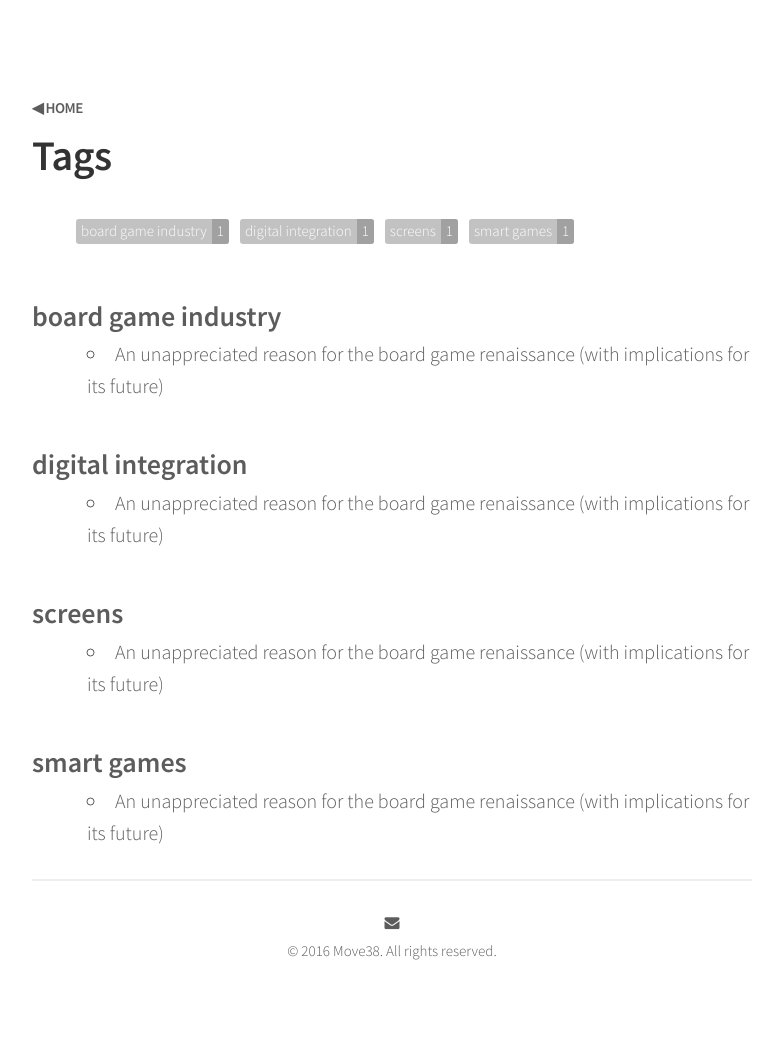
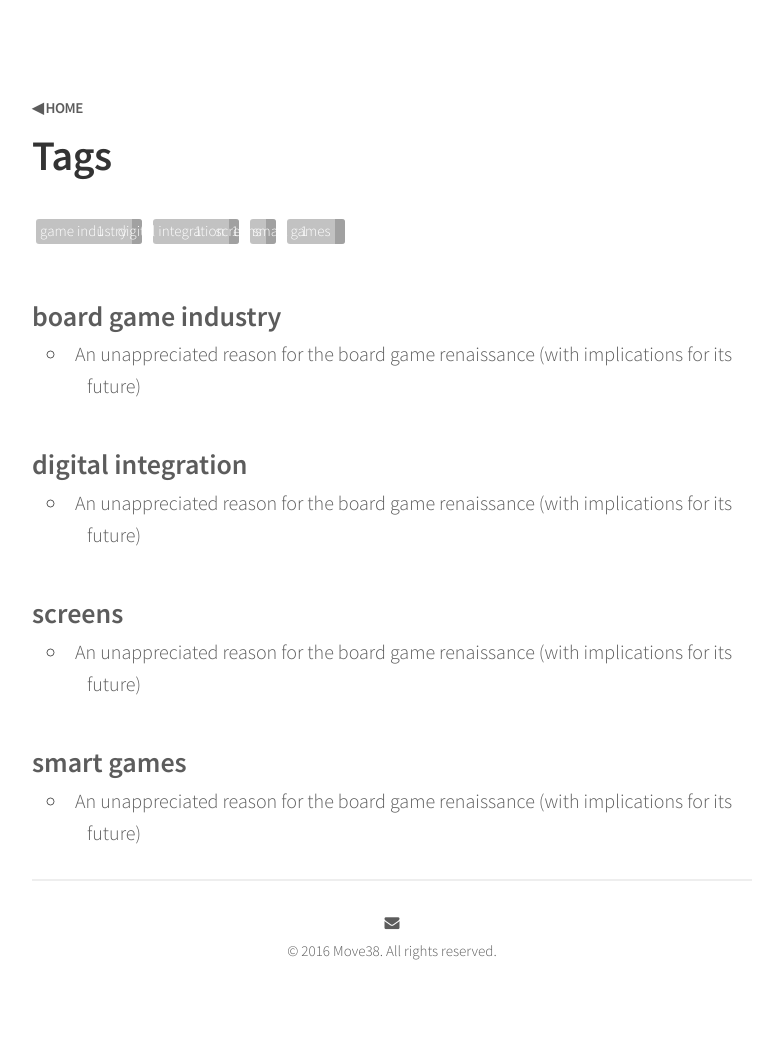
Before and after one commit to jbobrow/Move38-website, a Jekyll site: the page built from tags/index.html, in a window 1280 px wide. Shown: the whole page, without its empty margins (248-1031 px from the left). Built offline with Jekyll 4.4.1, drawn with Linux system fonts in a browser that asks for light colours; nearby versions of some CDN libraries.

Commit message:
take two on list indentation

```diff
--- a/_sass/_typography.scss
+++ b/_sass/_typography.scss
@@ -91,6 +91,7 @@
 
 ul {
   list-style: inside circle;
+  text-indent: -2rem;
   padding-left: 2rem;
 
   li {
```
